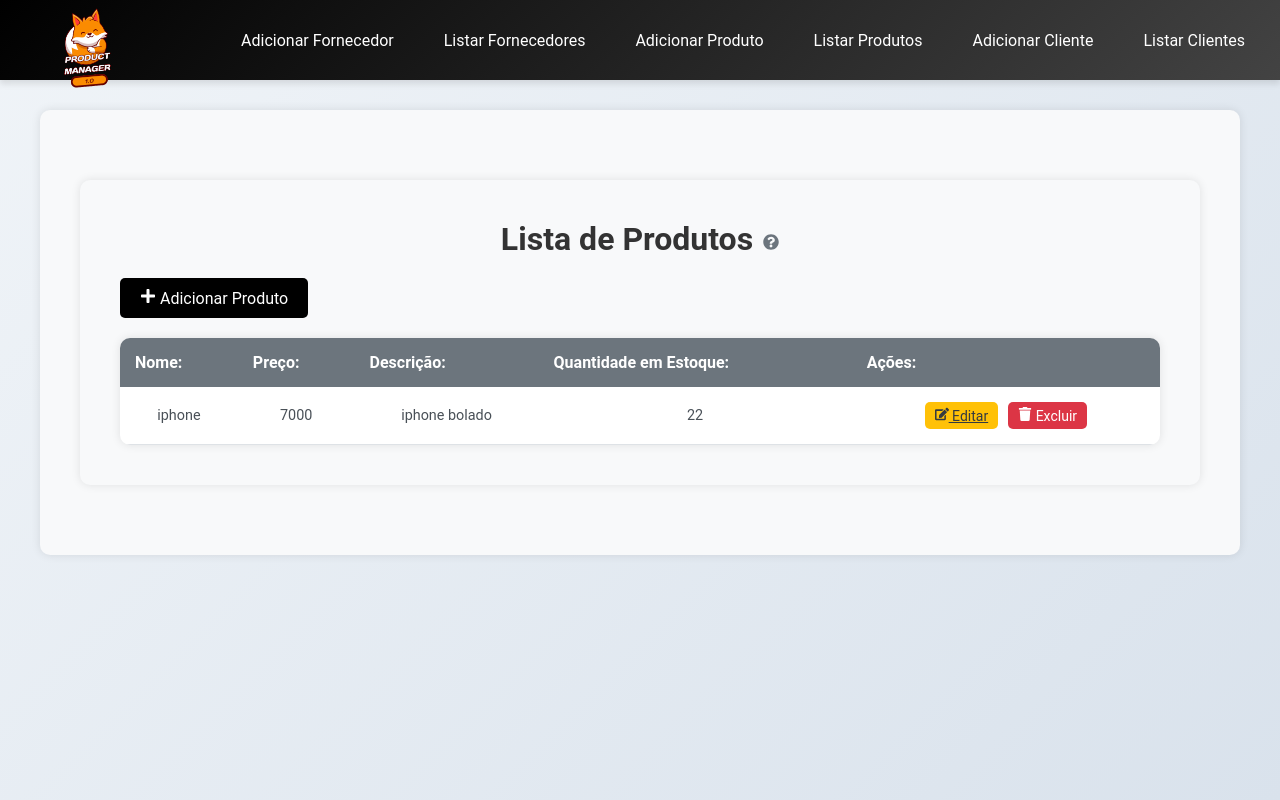
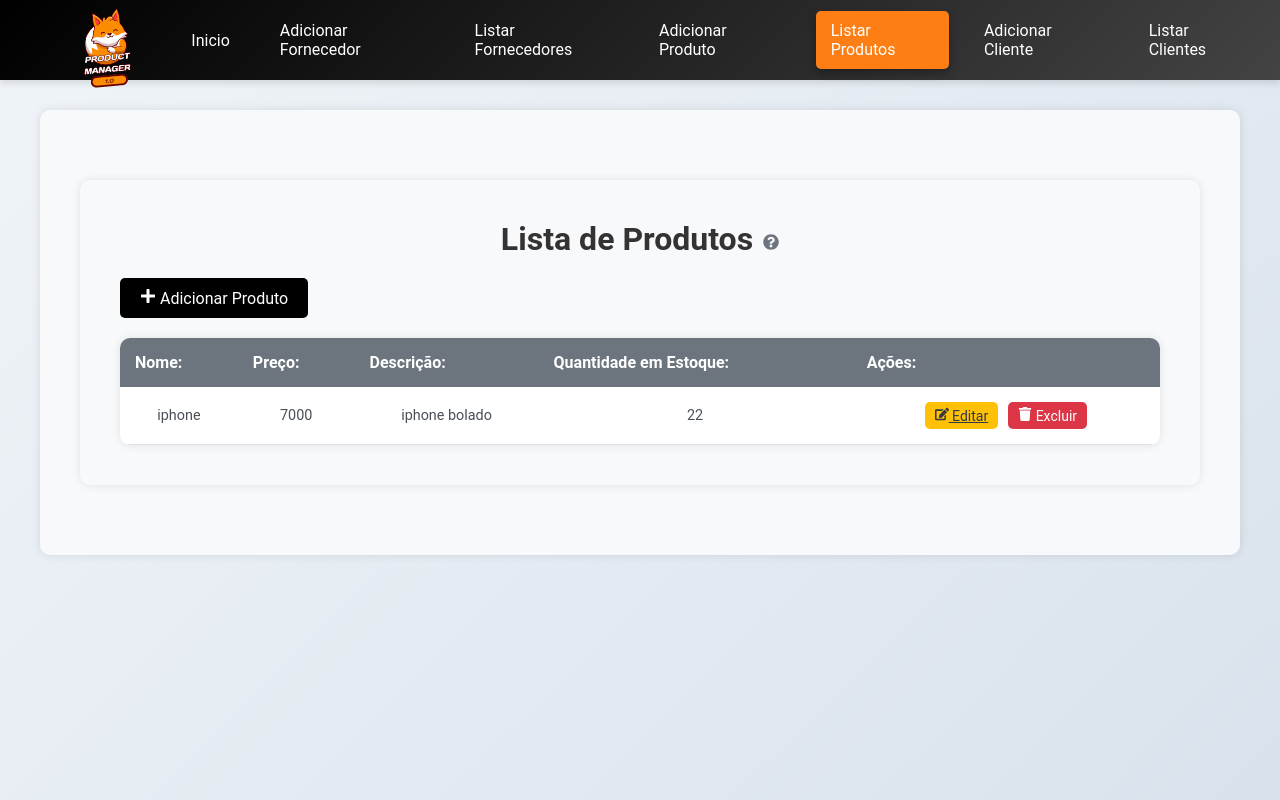
Before and after one commit to JulioCAC/gerenciador-de-produtos, a React (Vite) app in the folder gerenciador_de_produtos/: page /listar-produtos in a window 1280 px wide. Built offline with nearby package versions, Linux system fonts and the light colour scheme; data requests are answered from the project's data file.

Commit message:
ajuste na nav bar e criaca da pagina de inicio

```diff
--- a/gerenciador_de_produtos/src/App.jsx
+++ b/gerenciador_de_produtos/src/App.jsx
@@ -2,16 +2,18 @@
 import { BrowserRouter, Route, Routes } from 'react-router-dom'
 import FornecedorList from './pages/fornecedor/FornecedorList'
 import Navbar from './components/Navbar'
+
 import FornecedorForm from './pages/fornecedor/FornecedorForm'
 import ProdutoList from './pages/produto/ProdutoList'
 import ProdutoForm from './pages/produto/ProdutoForm'
+import Inicio from './pages/Inicio'
 const App = () => {
   return (
     <BrowserRouter>
     <Navbar/>
     <div className="container">
       <Routes>
-        <Route path="/" element={<FornecedorList/>}/>
+        <Route path="/" element={<Inicio/>}/>
         <Route path="/listar-fornecedores" element={<FornecedorList/>}/>
         <Route path="/add-fornecedores" element={<FornecedorForm/>}/>
         <Route path="edit-fornecedores/:id" element={<FornecedorForm/>}/>
@@ -20,6 +22,7 @@
         <Route path="/add-produtos" element={<ProdutoForm />} />
         <Route path="edit-produtos/:id" element={<ProdutoForm/>}/>
       </Routes>
+
     </div>
 
     </BrowserRouter>
--- a/gerenciador_de_produtos/src/components/Navbar.jsx
+++ b/gerenciador_de_produtos/src/components/Navbar.jsx
@@ -1,23 +1,29 @@
 import React from 'react'
-import { Link } from 'react-router-dom'
+import { Link, useLocation } from 'react-router-dom'
 
 const Navbar = () => {
+  const location = useLocation()
+
+  const isActive = (path) => {
+    return location.pathname === path ? "active" : ""
+  }
+
   return (
     <nav className="menu">
-        <div className="logo">
+        <div className="logo-container">
             <Link to="/">
                 <img src="/PRODUCT-manager-logo.png" alt="Logo do Sistema" className="logo-img" />
             </Link>
         </div>
         <div className="menu-links">
-            <Link to="/add-fornecedores">Adicionar Fornecedor</Link>
-            <Link to="/listar-fornecedores">Listar Fornecedores</Link>
-            <Link to="/add-produtos">Adicionar Produto</Link>
-            <Link to="/listar-produtos">Listar Produtos</Link>
-            <Link to="/add-clientes">Adicionar Cliente</Link>
-            <Link to="/listar-clientes">Listar Clientes</Link>
+            <Link to="/" className={isActive('/')}>Inicio</Link>
+            <Link to="/add-fornecedores" className={isActive('/add-fornecedores')}>Adicionar Fornecedor</Link>
+            <Link to="/listar-fornecedores" className={isActive('/listar-fornecedores')}>Listar Fornecedores</Link>
+            <Link to="/add-produtos" className={isActive('/add-produtos')}>Adicionar Produto</Link>
+            <Link to="/listar-produtos" className={isActive('/listar-produtos')}>Listar Produtos</Link>
+            <Link to="/add-clientes" className={isActive('/add-clientes')}>Adicionar Cliente</Link>
+            <Link to="/listar-clientes" className={isActive('/listar-clientes')}>Listar Clientes</Link>
         </div>
-
     </nav>
   )
 }
--- /dev/null
+++ b/gerenciador_de_produtos/src/pages/Inicio.jsx
@@ -0,0 +1,9 @@
+import React from 'react'
+
+const Inicio = () => {
+  return (
+    <div>Inicio</div>
+  )
+}
+
+export default Inicio
```
